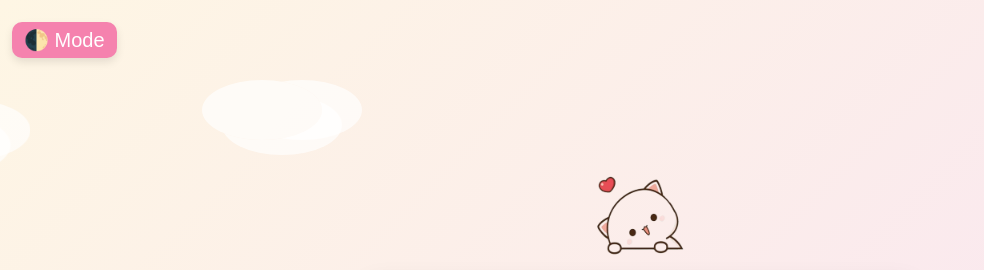
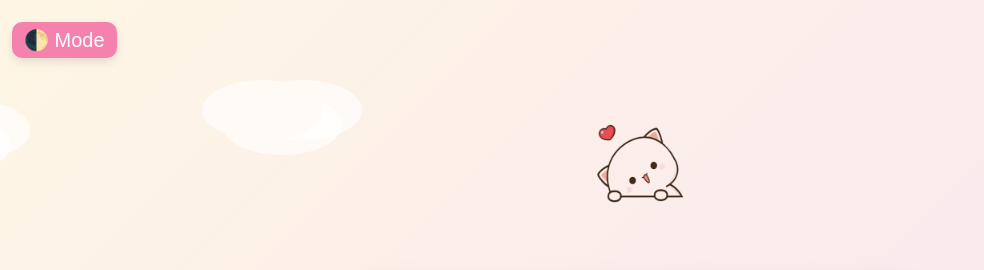
Before and after one commit to anonim2wsz/neww, a plain HTML site: page index.html in a window 1280 px wide. Shown: the top 270 px of the page, without its empty margins (0-984 px from the left). Drawn offline with Linux system fonts and the light colour scheme.

Commit message:
Update style.css

```diff
--- a/style.css
+++ b/style.css
@@ -284,7 +284,7 @@ body.dark-mode .cloud-smoke {
 }
 .cat-img {
   position: absolute;
-  top: 35%;
+  top: 228px;
   left: 50%;
   transform: translate(-50%, -115%); /* geser pas atas border */
   width: 100px;
```
